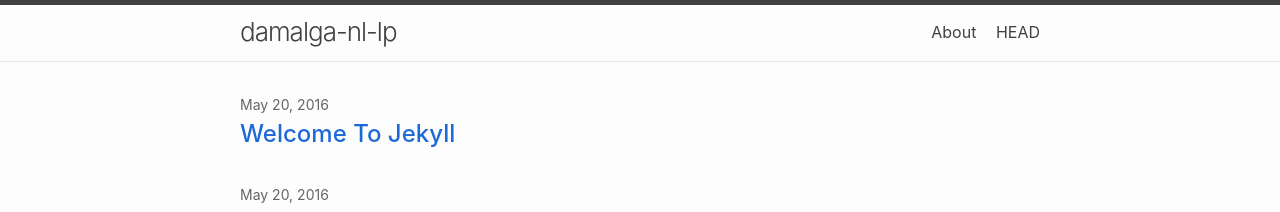
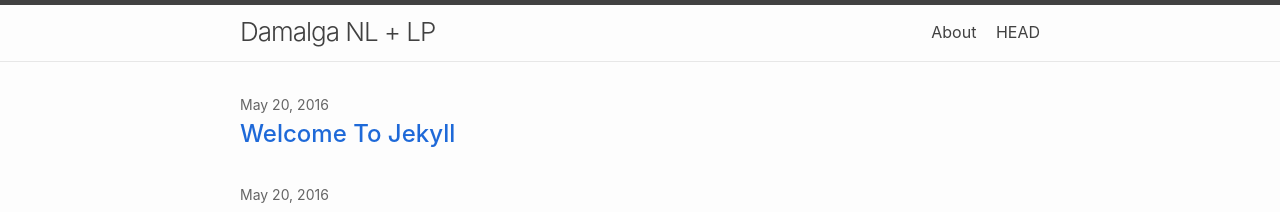
Before and after one commit to damalga/damalga-nl-lp, a Jekyll site: the page built from index.md, in a window 1280 px wide. Shown: the top 212 px of the page. Built offline with Jekyll 4.4.1, drawn with Linux system fonts in a browser that asks for light colours.

Commit message:
Update _config.yml

```diff
--- a/_config.yml
+++ b/_config.yml
@@ -1,7 +1,7 @@
 # Site-wide settings
 # ------------------
 #
-# title: Damalga NL + LP
+title: Damalga NL + LP
 #
 # author:
 #   name: Damalga
@@ -20,7 +20,7 @@
 #
 # If you wish to use the gem-version of Minima with or without a Gemfile, use
 #   the following setting:
-# theme: minima
+theme: minima
 #
 # **OR** if you wish to use the theme directly from the GitHub repository by
 #   bypassing a Gemfile, use the following setting instead.
```
